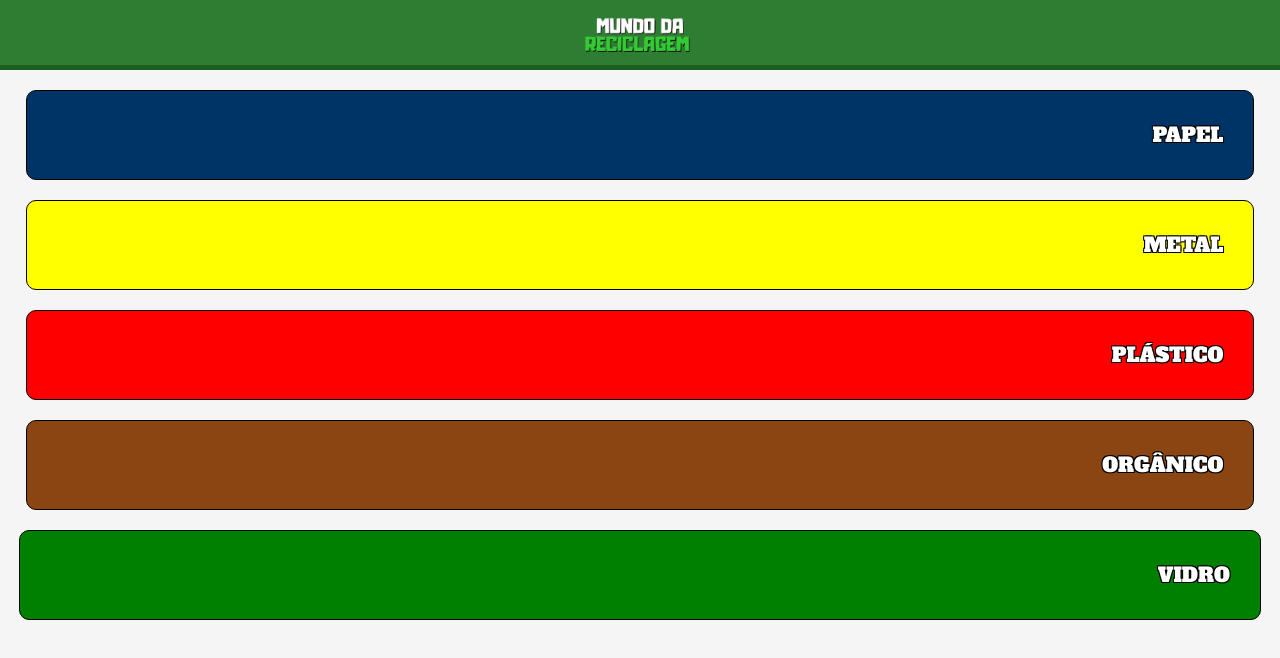
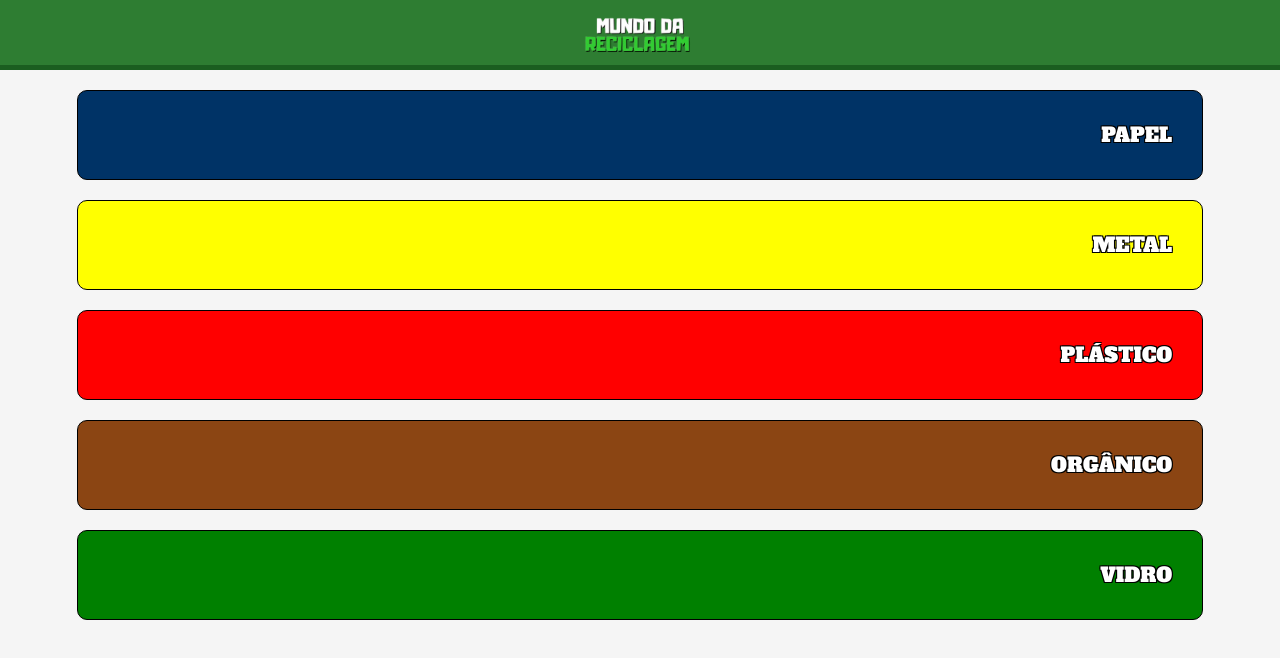
Before and after one commit to VictorAvelino/Sitedereciclagem, a plain HTML site: page index.html in a window 1280 px wide. Drawn offline with Linux system fonts and the light colour scheme.

Commit message:
Pending changes exported from your codespace

```diff
--- a/index.html
+++ b/index.html
@@ -8,7 +8,7 @@
     <link href="https://fonts.googleapis.com/css2?family=Alfa+Slab+One&display=swap" rel="stylesheet">
     <style>
     .texto {
-    width: 96%;
+    width: 88%;
     height: 90px ;
     margin: 20px auto;
     padding: 30px;
@@ -33,7 +33,7 @@
         text-decoration: underline;
         }
     .texto2 {
-            width: 96%;
+            width: 88%;
             height: 90px;
             margin: 20px auto;
             padding: 30px;
@@ -57,7 +57,7 @@
         text-decoration: underline;
         }
     .texto3 {
-            width: 96%;
+            width: 88%;
             height: 90px;
             margin: 20px auto;
             padding: 30px;
@@ -81,7 +81,7 @@
         text-decoration: underline;
         }
     .texto4 {
-            width: 96%;
+            width: 88%;
             height: 90px;
             margin: 20px auto;
             padding: 30px;
@@ -105,7 +105,7 @@
         text-decoration: underline;
         }
     .texto5 {
-            width: 97%;
+            width: 88%;
             height: 90px;
             margin: 20px auto;
             padding: 30px;
```
